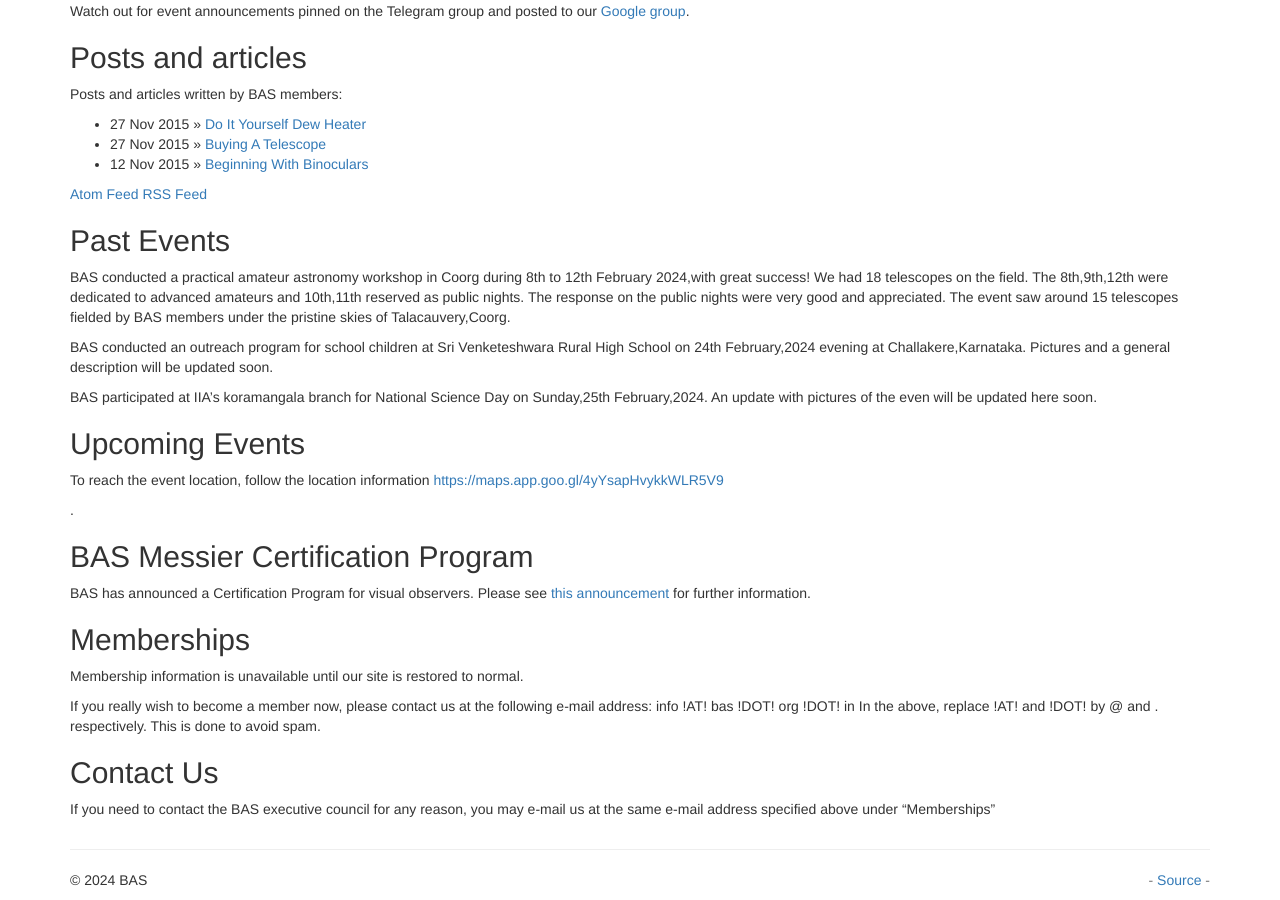
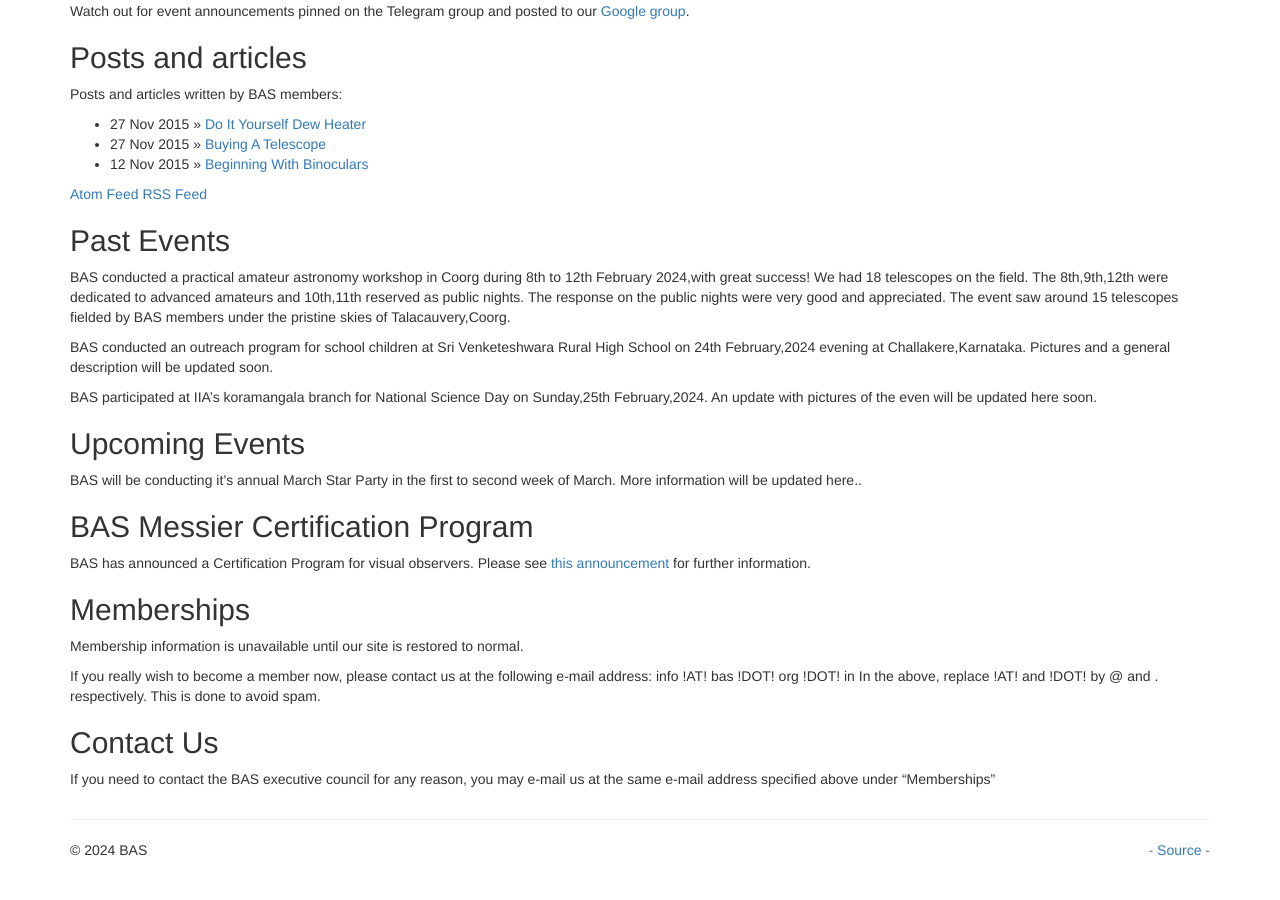
Before and after one commit to bas-org/bas-org.github.io, a Jekyll site: the page built from index.md, in a window 1280 px wide and 900 px high, scrolled down 714 px. Built offline with Jekyll 4.4.1, drawn with Linux system fonts in a browser that asks for light colours; nearby versions of some CDN libraries; library files that are not in the unit come from our copies; after the commit the page ends 1584 px from its top, so only the background shows below that.

Commit message:
Update index.md
Updated March star party event.

```diff
--- a/index.md
+++ b/index.md
@@ -45,9 +45,8 @@ An update with pictures of the even will be updated here soon.
 
 ## Upcoming Events
 
-To reach the event location, follow the location information [https://maps.app.goo.gl/4yYsapHvykkWLR5V9](https://maps.app.goo.gl/4yYsapHvykkWLR5V9)
-
-.
+BAS will be conducting it's annual March Star Party in the first to second week of March. More information
+will be updated here..
 
 ## BAS Messier Certification Program
 
```
